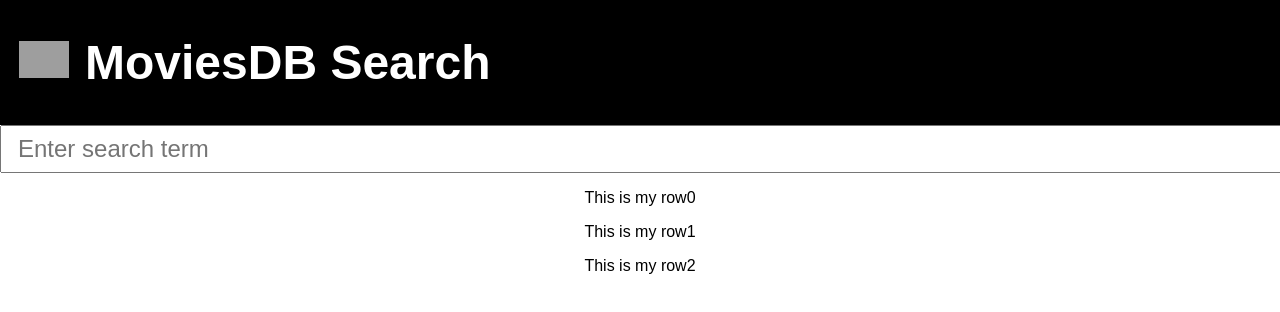
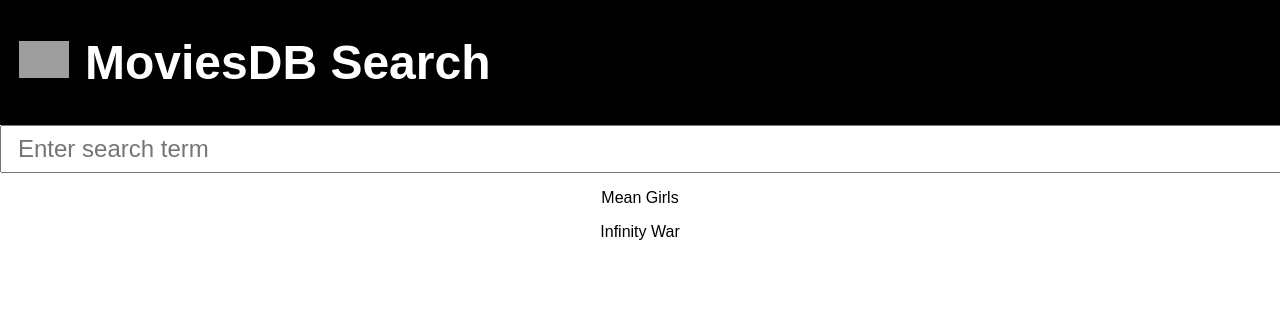
Before and after one commit to jticer4/react-movie-finder, a React (Create React App) app: page / in a window 1280 px wide. Shown: the top 312 px of the page. Built offline with nearby package versions, Linux system fonts and the light colour scheme; grey boxes are pictures that could not be loaded.

Commit message:
created an empty array called movieRows to store all of the movies in my movies array. I then added a for each loop that will push each of the movies in the movies array onto the movieRows array. I then set the value of the rows state variable equal to the movieRows array.

```diff
--- a/src/App.js
+++ b/src/App.js
@@ -5,6 +5,7 @@ class App extends Component {
 	constructor(props) {
 		super(props)
 		console.log("this is my initializer")
+
 		//my array of dummy data
 		const movies = [
 			{id: 0, title: "Mean Girls", overview: "some filler text!!!"},
@@ -18,6 +19,17 @@ class App extends Component {
 				<p key="3">This is my row2</p>
 			]
 		}
+
+		//holds my array of movies
+		var movieRows = []
+
+		//for each movie in the movies array add it to the movieRows array
+		movies.forEach((movie) => {
+			movieRows.push(<p key={movie.id}>{movie.title}</p>)
+		})
+
+		//assign the movieRows array to the rows state variable
+		this.state = {rows: movieRows}
 	}
 
 
```
